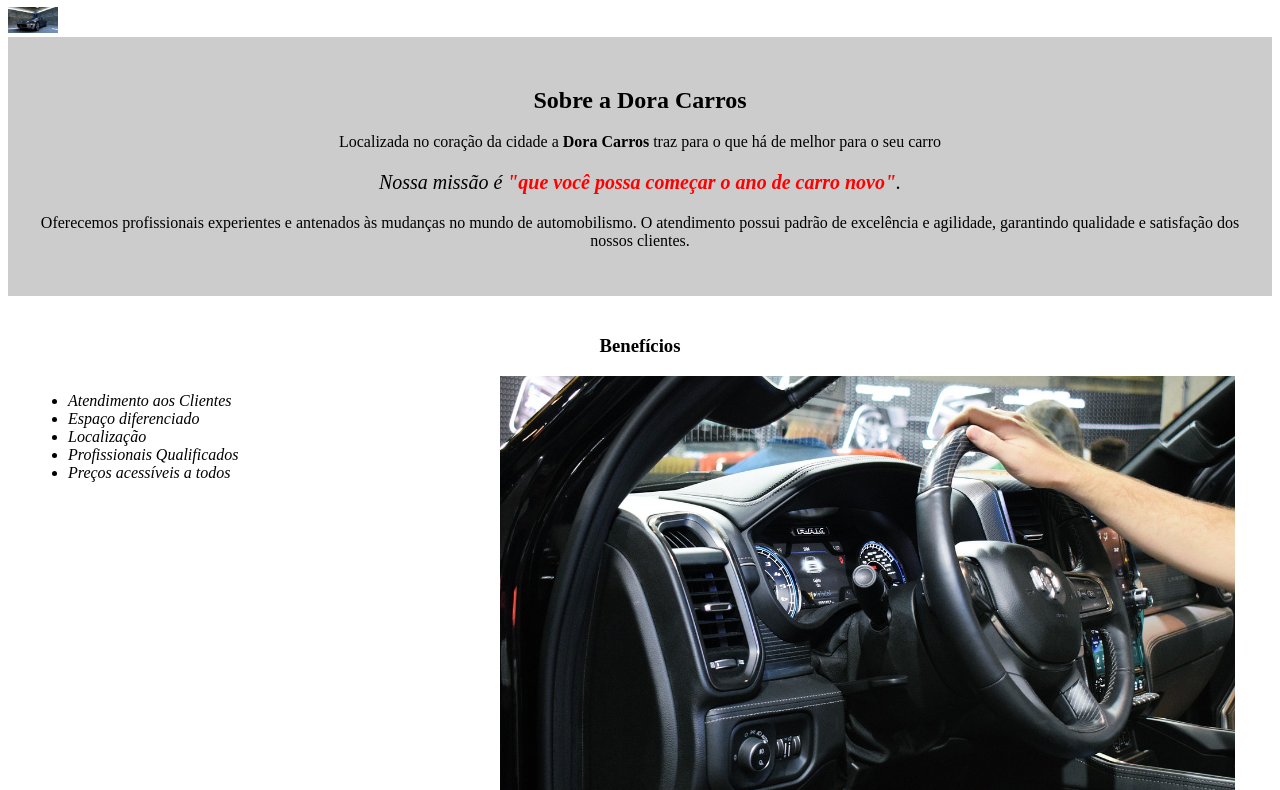
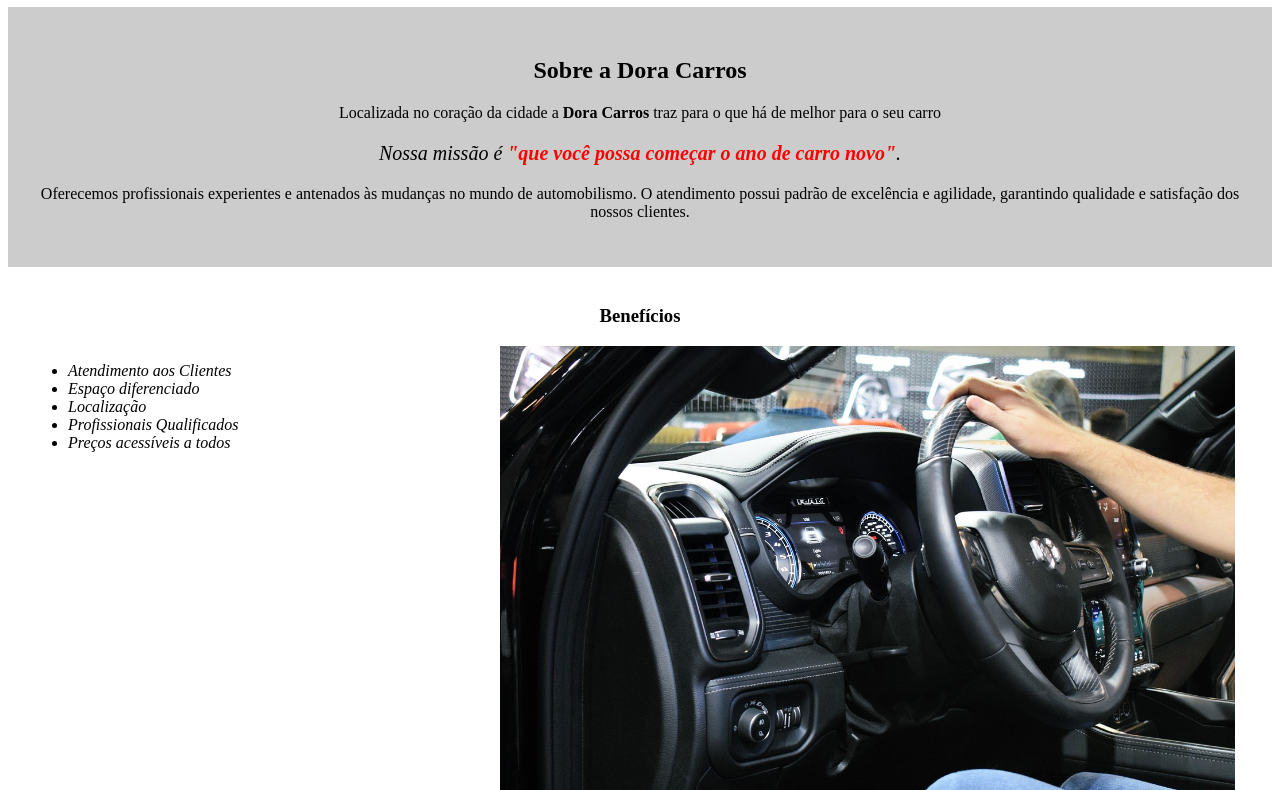
Before and after one commit to Ghus007/BHA, a plain HTML site: page index.html in a window 1280 px wide. Shown: the part 73-863 px from the top of the page. Drawn offline with Linux system fonts and the light colour scheme.

Commit message:
Update index.html

```diff
--- a/index.html
+++ b/index.html
@@ -11,7 +11,7 @@
 			<h1 class="titulo-principal">Dora Carros</h1>
 		</header>
 
-		<img id="banner" src="maserati-gran-turismo-1649119_1280.jpg">
+
 
 		<div class="principal">
 			<h2 class="titulo-centralizado">Sobre a Dora Carros</h2>
```
